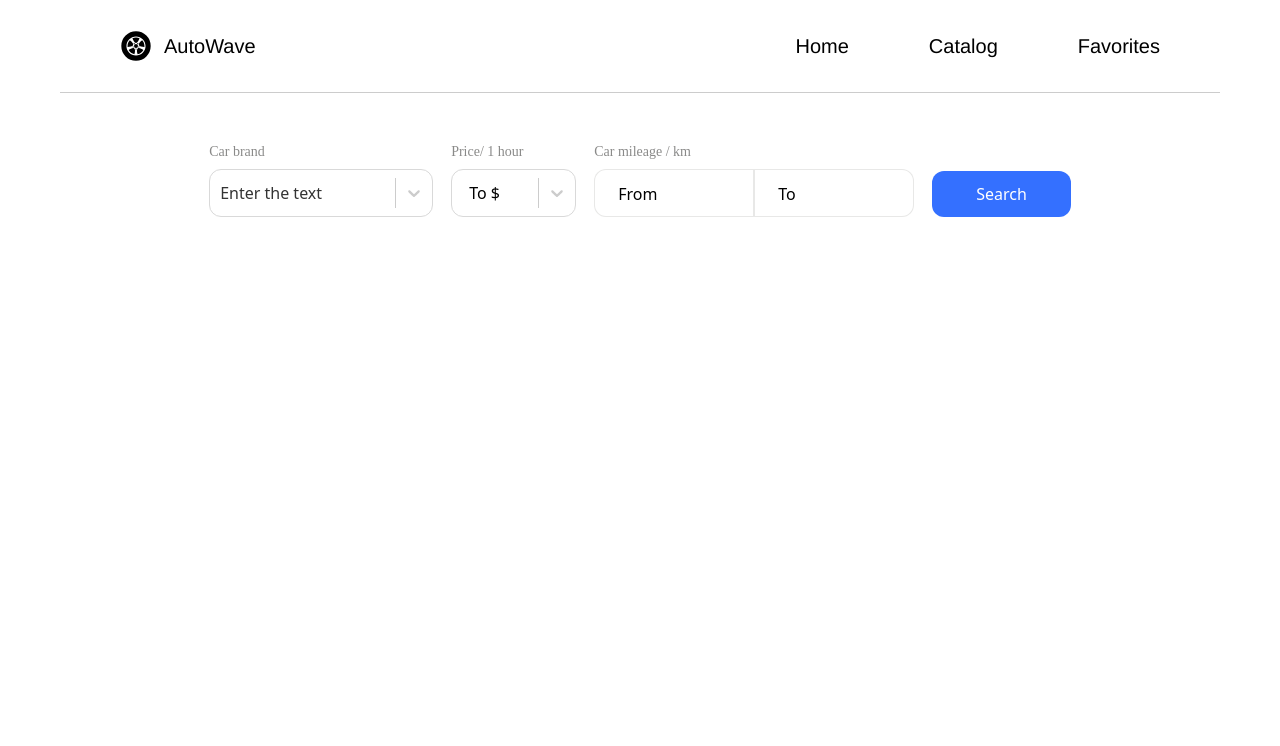
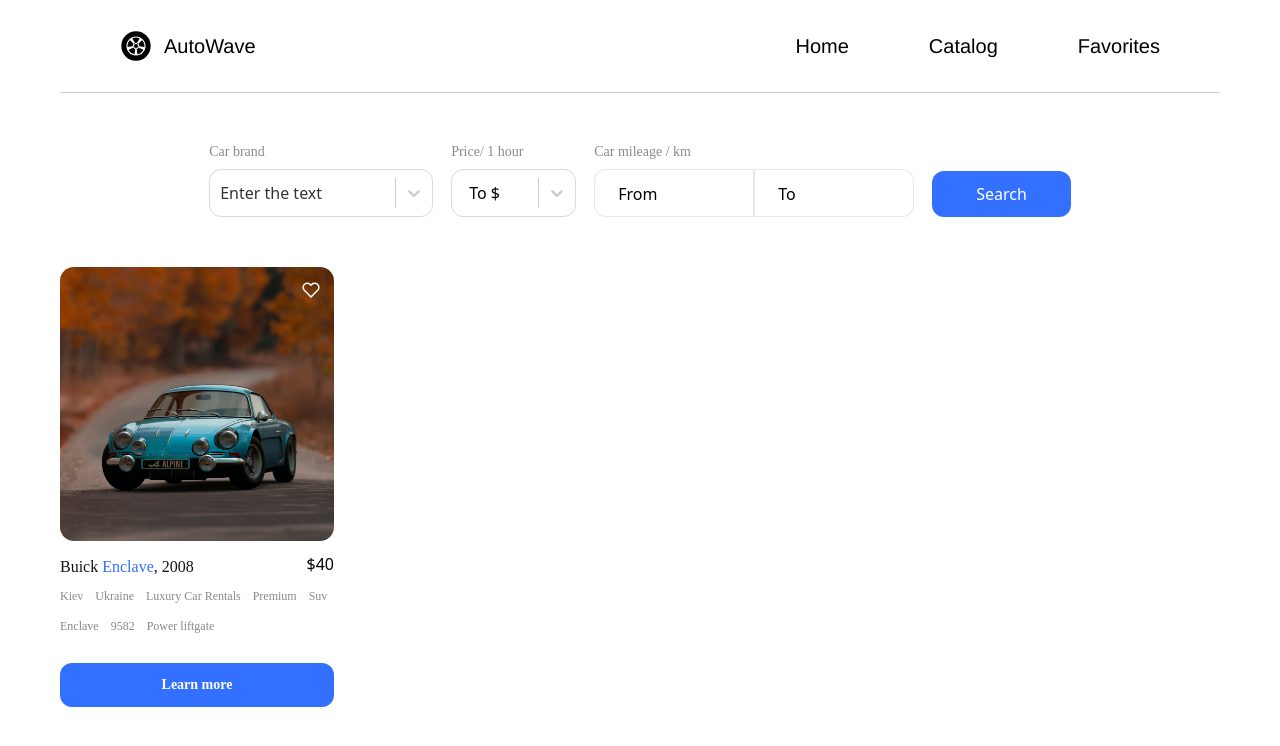
Before and after one commit to AnnaHort/auto-wave, a React (Create React App) app: page /catalog in a window 1280 px wide. Shown: the top 746 px of the page. Built offline with nearby package versions, Linux system fonts and the light colour scheme.

Commit message:
added card template to catalogPage

```diff
--- a/src/GlobalStyle.js
+++ b/src/GlobalStyle.js
@@ -2,6 +2,13 @@ import { createGlobalStyle } from "styled-components";
 import "modern-normalize";
 
 export const GlobalStyle = createGlobalStyle`
+body {
+    overflow-y: scroll;
+    margin: 0;
+    width: 100%;
+    box-sizing: border-box;
+}
+
 h1,
 h2,
 h3,
--- /dev/null
+++ b/src/components/CarCard/CarCard.jsx
@@ -0,0 +1,56 @@
+import React from "react";
+import {
+  AboutCarContainer,
+  CarCardButton,
+  CarMarkStyled,
+  CarModelStyled,
+  CardContainerStyled,
+  CardImgStyled,
+  InfoListStyled,
+} from "./CarCard.styled";
+import NormalLikeSvg from "./normalLikeSvg";
+const CarCard = () => {
+  return (
+    <CardContainerStyled>
+      <CardImgStyled
+        src="/pictures/car/pexels-alexgtacar-1592384.jpg"
+        alt="#"
+      />
+      <NormalLikeSvg />
+      <AboutCarContainer>
+        <CarMarkStyled>
+          Buick <CarModelStyled>Enclave</CarModelStyled>, 2008
+        </CarMarkStyled>
+        <span>$40</span>
+      </AboutCarContainer>
+      <InfoListStyled>
+        <li>
+          <p>Kiev</p>
+        </li>
+        <li>
+          <p>Ukraine</p>
+        </li>
+        <li>
+          <p>Luxury Car Rentals</p>
+        </li>
+        <li>
+          <p>Premium</p>
+        </li>
+        <li>
+          <p>Suv</p>
+        </li>
+        <li>
+          <p>Enclave</p>
+        </li>
+        <li>
+          <p>9582</p>
+        </li>
+        <li>
+          <p>Power liftgate</p>
+        </li>
+      </InfoListStyled>
+      <CarCardButton>Learn more</CarCardButton>
+    </CardContainerStyled>
+  );
+};
+export default CarCard;
--- /dev/null
+++ b/src/components/CarCard/CarCard.styled.js
@@ -0,0 +1,54 @@
+import styled from "styled-components";
+
+export const CardContainerStyled = styled.div`
+  max-width: 274px;
+  position: relative;
+`;
+export const CardImgStyled = styled.img`
+  width: 100%;
+  border-radius: 14px;
+  margin-bottom: 14px;
+`;
+
+export const AboutCarContainer = styled.div`
+  display: flex;
+  justify-content: space-between;
+  margin-bottom: 8px;
+`;
+export const CarMarkStyled = styled.p`
+  color: #121417;
+  font-family: Manrope;
+  font-size: 16px;
+  font-weight: 500;
+  line-height: 1.5;
+`;
+export const CarModelStyled = styled.span`
+color: #3470FF;
+font-family: Manrope;
+font-size: 16px;
+font-weight: 500;
+line-height: 1.5;
+`
+export const InfoListStyled = styled.ul`
+display: flex;
+flex-wrap: wrap;
+gap: 12px;
+color: rgba(18, 20, 23, 0.50);
+font-family: Manrope;
+font-size: 12px;
+font-weight: 400;
+line-height: 1.5;
+margin-bottom: 28px;
+`
+export const CarCardButton = styled.button`
+width: 100%;
+padding: 12px 99px;
+background-color: #3470FF;
+border-radius: 12px;
+color: #fff;
+font-family: Manrope;
+font-size: 14px;
+font-weight: 600;
+line-height: 1.4;
+border: none;
+`
--- /dev/null
+++ b/src/components/CarCard/normalLikeSvg.jsx
@@ -0,0 +1,20 @@
+import React from "react";
+import { NormalLikeSvgStyled } from "./normalLikeSvgStyled";
+
+const NormalLikeSvg = () => {
+  return (
+    <NormalLikeSvgStyled id="icon-normal" viewBox="0 0 32 32" width="18" height="18">
+      <path
+        fill="none"
+        stroke="#fff"
+        strokeLinejoin="round"
+        strokeLinecap="round"
+        strokeMiterlimit="4"
+        strokeWidth="2.6667"
+        d="M27.787 6.147c-0.681-0.681-1.49-1.222-2.38-1.591s-1.844-0.559-2.807-0.559c-0.963 0-1.917 0.19-2.807 0.559s-1.698 0.909-2.38 1.591l-1.413 1.413-1.413-1.413c-1.376-1.376-3.241-2.148-5.187-2.148s-3.811 0.773-5.187 2.148c-1.376 1.376-2.148 3.241-2.148 5.187s0.773 3.811 2.148 5.187l11.787 11.787 11.787-11.787c0.681-0.681 1.222-1.49 1.591-2.38s0.559-1.844 0.559-2.807c0-0.963-0.19-1.917-0.559-2.807s-0.909-1.699-1.591-2.38z"
+      />
+    </NormalLikeSvgStyled>
+  );
+};
+
+export default NormalLikeSvg;
--- /dev/null
+++ b/src/components/CarCard/normalLikeSvgStyled.js
@@ -0,0 +1,7 @@
+import styled from "styled-components";
+
+export const NormalLikeSvgStyled = styled.svg`
+position: absolute;
+top: 14px;
+right: 14px;
+`
--- a/src/pages/CatalogPage/Catalog.jsx
+++ b/src/pages/CatalogPage/Catalog.jsx
@@ -1,12 +1,14 @@
 import React from "react";
 import CarFilter from "../../components/CarFilter/CarFilter";
+import CarCard from "../../components/CarCard/CarCard";
 
 const Catalog = () => {
   return (
     <>
-    <CarFilter/>
+      <CarFilter />
+      <CarCard/>
     </>
-  )
+  );
 };
 
 export default Catalog;
```
Also changed, not shown: src/components/CarCard/activeLikeSvg.jsx (added, +22 -0 lines), src/components/CarCard/activeLikeSvgStyled.js (added, +7 -0 lines), public/pictures/car/pexels-alexgtacar-1592384.jpg (added), src/pages/HomePage/Home.Styled.js (line endings or trailing spaces).
